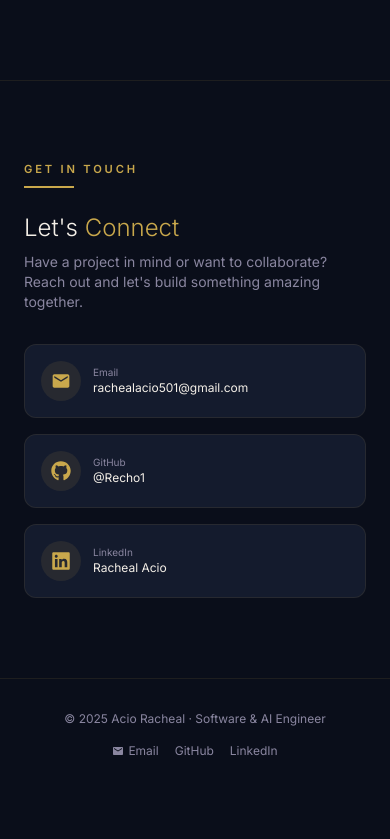
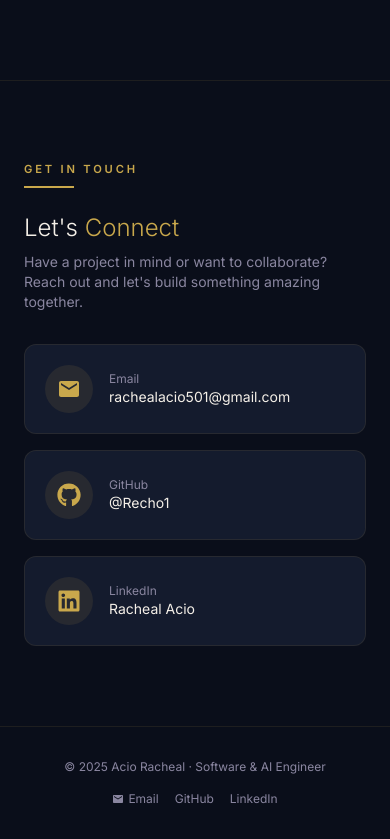
Before and after one commit to Recho1/Official-portfolio, a Next.js app: page / in a window 390 px wide. Shown: the part 8114-8953 px from the top of the page. Before the commit the page ends 8905 px from the top, so only its background shows below. Built offline with nearby package versions, Linux system fonts and the light colour scheme.

Commit message:
fix: improve responsiveness of contact section and footer

```diff
--- a/src/components/Contact.tsx
+++ b/src/components/Contact.tsx
@@ -15,52 +15,55 @@ const Contact = () => {
         </p>
       </div>
 
-      <div className="grid grid-cols-1 sm:grid-cols-2 lg:grid-cols-3 gap-4">
+      <div className="grid grid-cols-1 md:grid-cols-3 gap-4">
+        {/* Email Card */}
         <a
           href="mailto:rachealacio501@gmail.com?subject=Inquiry%20from%20Portfolio&body=Hi%20Racheal%2C%0D%0A%0D%0AI%20came%20across%20your%20portfolio%20and%20would%20like%20to%20get%20in%20touch%20with%20you%20regarding..."
-          className="group bg-[#141b2d] border border-[#c9a84c]/10 rounded-xl p-4 sm:p-5 hover:border-[#c9a84c]/40 transition-all duration-300 hover:shadow-[0_0_30px_rgba(201,168,76,0.05)]"
+          className="group bg-[#141b2d] border border-[#c9a84c]/10 rounded-xl p-5 hover:border-[#c9a84c]/40 transition-all duration-300 hover:shadow-[0_0_30px_rgba(201,168,76,0.05)] block"
         >
-          <div className="flex items-center gap-3 sm:gap-4">
-            <div className="w-10 h-10 sm:w-12 sm:h-12 rounded-full bg-[#c9a84c]/10 flex items-center justify-center group-hover:bg-[#c9a84c]/20 transition-colors flex-shrink-0">
-              <MdEmail className="w-5 h-5 sm:w-6 sm:h-6 text-[#c9a84c]" />
+          <div className="flex items-center gap-4">
+            <div className="w-12 h-12 rounded-full bg-[#c9a84c]/10 flex items-center justify-center group-hover:bg-[#c9a84c]/20 transition-colors flex-shrink-0">
+              <MdEmail className="w-6 h-6 text-[#c9a84c]" />
             </div>
             <div className="min-w-0 flex-1">
-              <p className="text-[10px] sm:text-xs text-[#8a86a0]">Email</p>
-              <p className="text-xs sm:text-sm text-[#f5f0e8] group-hover:text-[#c9a84c] transition-colors truncate">rachealacio501@gmail.com</p>
+              <p className="text-xs text-[#8a86a0]">Email</p>
+              <p className="text-sm text-[#f5f0e8] group-hover:text-[#c9a84c] transition-colors truncate">rachealacio501@gmail.com</p>
             </div>
           </div>
         </a>
 
+        {/* GitHub Card */}
         <a
           href="https://github.com/Recho1"
           target="_blank"
           rel="noopener noreferrer"
-          className="group bg-[#141b2d] border border-[#c9a84c]/10 rounded-xl p-4 sm:p-5 hover:border-[#c9a84c]/40 transition-all duration-300 hover:shadow-[0_0_30px_rgba(201,168,76,0.05)]"
+          className="group bg-[#141b2d] border border-[#c9a84c]/10 rounded-xl p-5 hover:border-[#c9a84c]/40 transition-all duration-300 hover:shadow-[0_0_30px_rgba(201,168,76,0.05)] block"
         >
-          <div className="flex items-center gap-3 sm:gap-4">
-            <div className="w-10 h-10 sm:w-12 sm:h-12 rounded-full bg-[#c9a84c]/10 flex items-center justify-center group-hover:bg-[#c9a84c]/20 transition-colors flex-shrink-0">
-              <FaGithub className="w-5 h-5 sm:w-6 sm:h-6 text-[#c9a84c]" />
+          <div className="flex items-center gap-4">
+            <div className="w-12 h-12 rounded-full bg-[#c9a84c]/10 flex items-center justify-center group-hover:bg-[#c9a84c]/20 transition-colors flex-shrink-0">
+              <FaGithub className="w-6 h-6 text-[#c9a84c]" />
             </div>
             <div className="min-w-0 flex-1">
-              <p className="text-[10px] sm:text-xs text-[#8a86a0]">GitHub</p>
-              <p className="text-xs sm:text-sm text-[#f5f0e8] group-hover:text-[#c9a84c] transition-colors truncate">@Recho1</p>
+              <p className="text-xs text-[#8a86a0]">GitHub</p>
+              <p className="text-sm text-[#f5f0e8] group-hover:text-[#c9a84c] transition-colors truncate">@Recho1</p>
             </div>
           </div>
         </a>
 
+        {/* LinkedIn Card */}
         <a
           href="https://www.linkedin.com/in/racheal-acio-a70730398"
           target="_blank"
           rel="noopener noreferrer"
-          className="group bg-[#141b2d] border border-[#c9a84c]/10 rounded-xl p-4 sm:p-5 hover:border-[#c9a84c]/40 transition-all duration-300 hover:shadow-[0_0_30px_rgba(201,168,76,0.05)]"
+          className="group bg-[#141b2d] border border-[#c9a84c]/10 rounded-xl p-5 hover:border-[#c9a84c]/40 transition-all duration-300 hover:shadow-[0_0_30px_rgba(201,168,76,0.05)] block"
         >
-          <div className="flex items-center gap-3 sm:gap-4">
-            <div className="w-10 h-10 sm:w-12 sm:h-12 rounded-full bg-[#c9a84c]/10 flex items-center justify-center group-hover:bg-[#c9a84c]/20 transition-colors flex-shrink-0">
-              <FaLinkedin className="w-5 h-5 sm:w-6 sm:h-6 text-[#c9a84c]" />
+          <div className="flex items-center gap-4">
+            <div className="w-12 h-12 rounded-full bg-[#c9a84c]/10 flex items-center justify-center group-hover:bg-[#c9a84c]/20 transition-colors flex-shrink-0">
+              <FaLinkedin className="w-6 h-6 text-[#c9a84c]" />
             </div>
             <div className="min-w-0 flex-1">
-              <p className="text-[10px] sm:text-xs text-[#8a86a0]">LinkedIn</p>
-              <p className="text-xs sm:text-sm text-[#f5f0e8] group-hover:text-[#c9a84c] transition-colors truncate">Racheal Acio</p>
+              <p className="text-xs text-[#8a86a0]">LinkedIn</p>
+              <p className="text-sm text-[#f5f0e8] group-hover:text-[#c9a84c] transition-colors truncate">Racheal Acio</p>
             </div>
           </div>
         </a>
--- a/src/components/Footer.tsx
+++ b/src/components/Footer.tsx
@@ -2,12 +2,12 @@ import { MdEmail } from "react-icons/md";
 
 const Footer = () => {
   return (
-    <footer className="border-t border-[#c9a84c]/10 py-6 sm:py-8 px-4 sm:px-6 md:px-10">
-      <div className="max-w-6xl mx-auto flex flex-col sm:flex-row items-center justify-between gap-4">
-        <p className="text-xs text-[#8a86a0] text-center sm:text-left">
+    <footer className="border-t border-[#c9a84c]/10 py-6 px-4 md:px-6 lg:px-10">
+      <div className="max-w-6xl mx-auto flex flex-col md:flex-row items-center justify-between gap-4">
+        <p className="text-xs text-[#8a86a0] text-center md:text-left">
           © 2025 Acio Racheal · Software & AI Engineer
         </p>
-        <div className="flex flex-wrap items-center justify-center gap-3 sm:gap-4 md:gap-6">
+        <div className="flex flex-wrap items-center justify-center gap-4 md:gap-6">
           <a
             href="mailto:rachealacio501@gmail.com?subject=Inquiry%20from%20Portfolio&body=Hi%20Racheal%2C%0D%0A%0D%0AI%20came%20across%20your%20portfolio%20and%20would%20like%20to%20get%20in%20touch%20with%20you%20regarding..."
             className="text-xs text-[#8a86a0] hover:text-[#c9a84c] transition-colors flex items-center gap-1.5"
```
